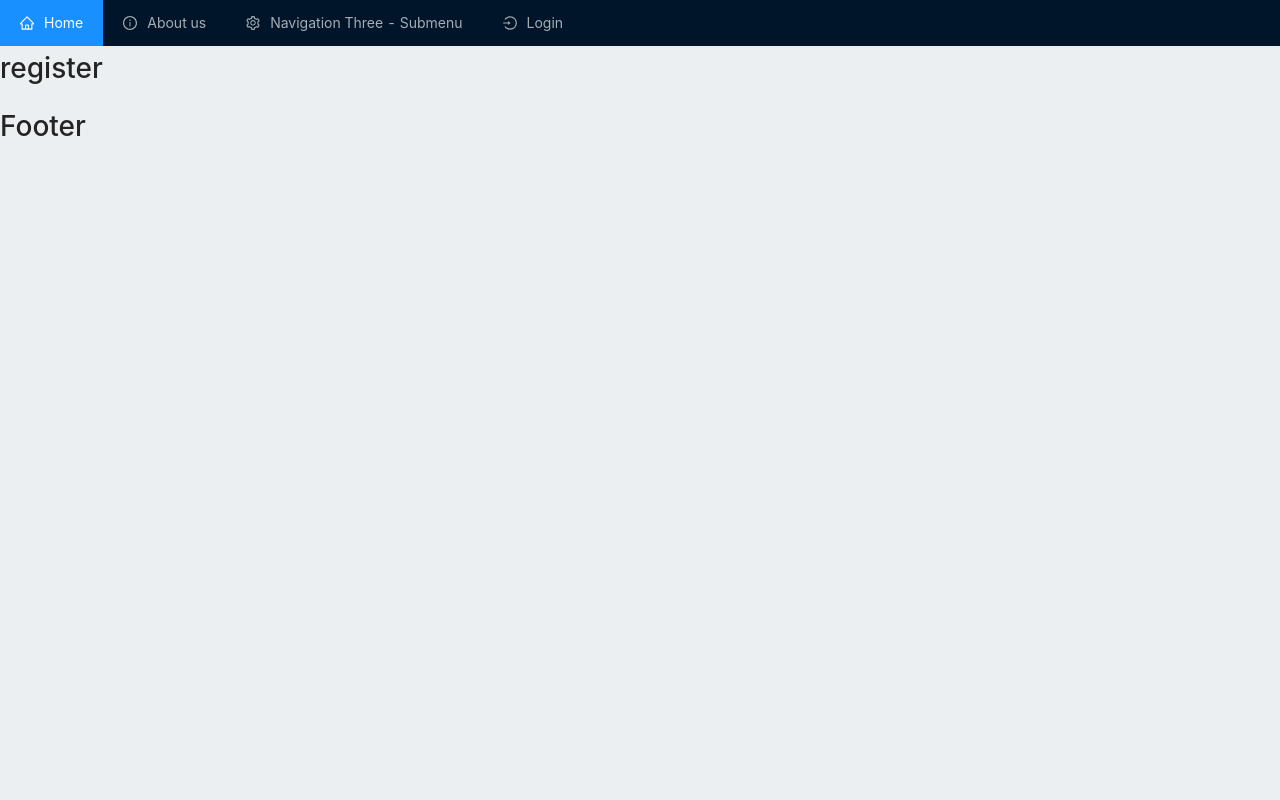
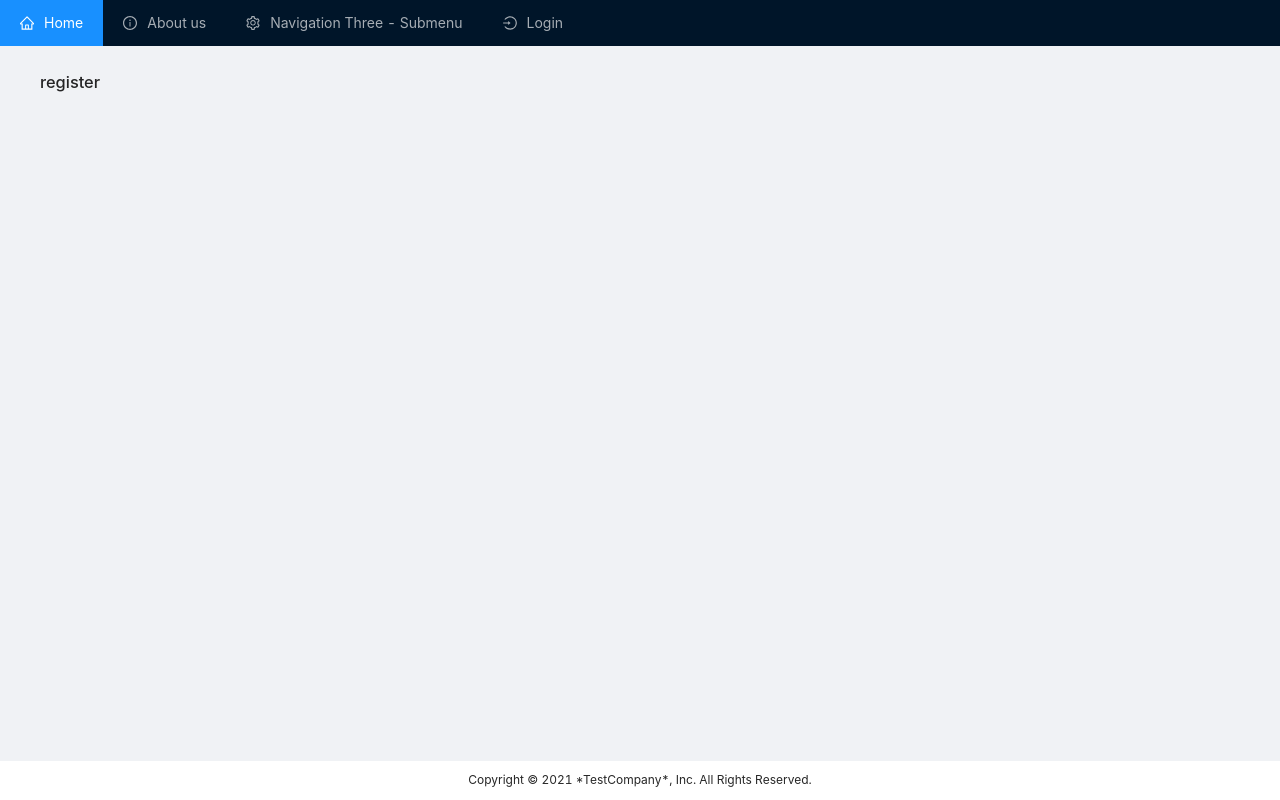
Before and after one commit to pukarcho/react-project, a React (Create React App) app: page /register in a window 1280 px wide. Built offline with nearby package versions, Linux system fonts and the light colour scheme.

Commit message:
Footer
Footer and basic layout

```diff
--- a/src/App.js
+++ b/src/App.js
@@ -1,5 +1,7 @@
 import { Switch, Route, Redirect } from "react-router-dom";
 import './App.css';
+
+import { Layout } from 'antd';
 
 import Home from './home/home/home';
 import AboutUs from './home/about-us/about-us';
@@ -7,13 +9,18 @@ import Login from './home/login/login';
 import Register from './home/register/register';
 
 import Navigation from './shared/navigation/navigation';
-import Footer from './home/footer/footer';
+import SiteFooter from './home/footer/footer';
+
+const { Content } = Layout;
 
 function App() {
   	return (
 		<div>
+			<Layout style={{ minHeight: '100vh' }}>
 				<Navigation />
-
+				<Layout className="site-layout">
+					<Content style={{ margin: '0 16px' }}>
+						<div className="site-layout-background" style={{ padding: 24, minHeight: 360 }}>
 						<Switch>
 							<Route path="/home" component={Home} />
 							<Route path="/about-us" component={AboutUs} />
@@ -21,8 +28,11 @@ function App() {
 							<Route path="/register" component={Register} />
 							<Redirect to='/home' />
 						</Switch>
-
-			<Footer />
+						</div>
+					</Content>
+					<SiteFooter />
+				</Layout>
+			</Layout>
 		</div>
   	);
 }
--- /dev/null
+++ b/src/home/footer/footer.css
@@ -0,0 +1,9 @@
+.ant-layout-footer{
+	background: #fff;
+	padding: 10px 50px;
+	font-size: 12px;
+}
+
+.ant-layout-footer p{
+	margin-bottom: 0;
+}
--- a/src/home/footer/footer.js
+++ b/src/home/footer/footer.js
@@ -1,10 +1,15 @@
+import { Layout } from 'antd';
+import moment from 'moment';
 
+import './footer.css';
 
-function Footer() {
+const { Footer } = Layout;
+
+function SiteFooter() {
 
     return (
-        <h1>Footer</h1>
+        <Footer style={{ textAlign: 'center' }}><p>Copyright &copy; {moment().format("YYYY")} *TestCompany*, Inc. All Rights Reserved.</p></Footer>
     );
 }
 
-export default Footer;
+export default SiteFooter;
```
Lines whose indentation alone changed are shown as unchanged.
